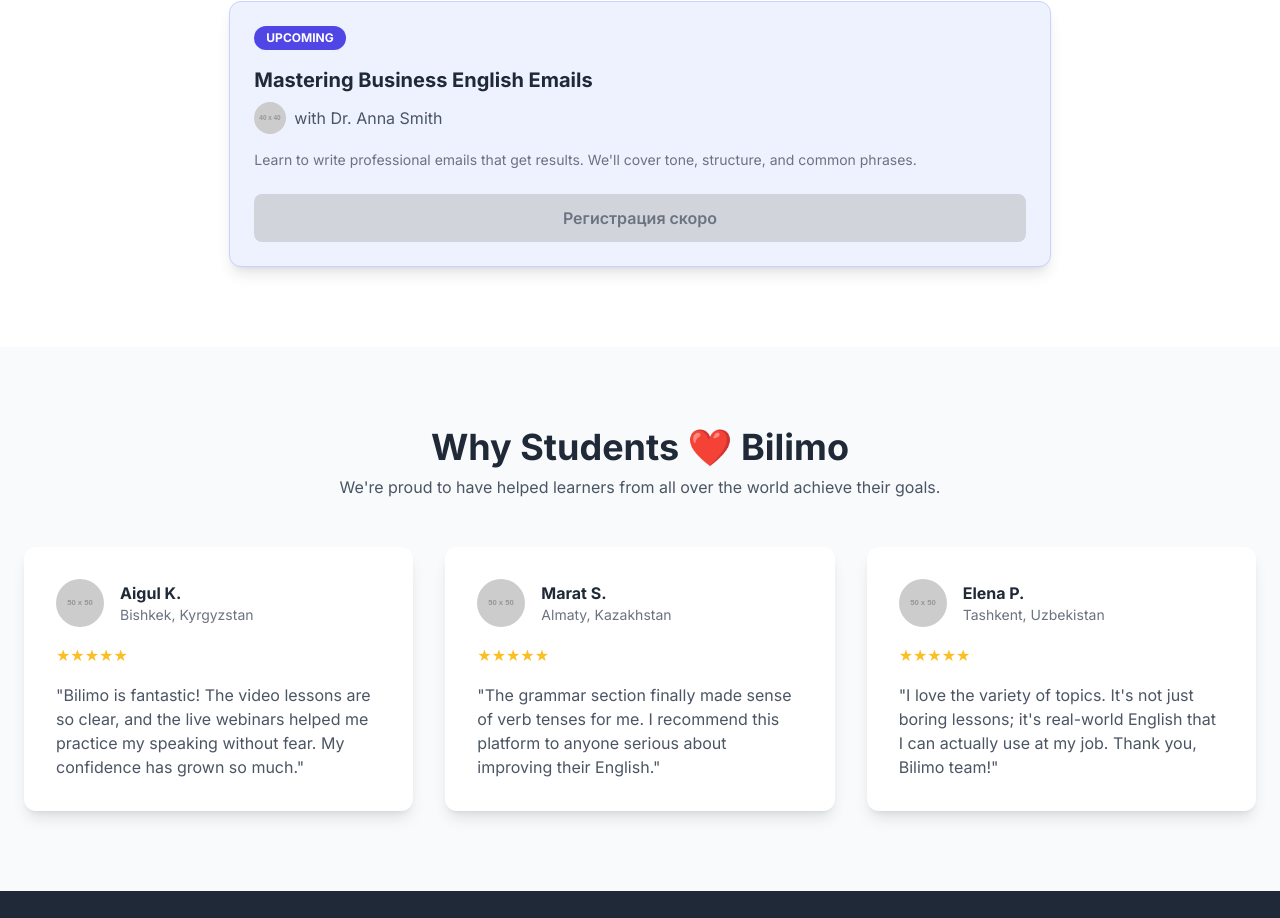
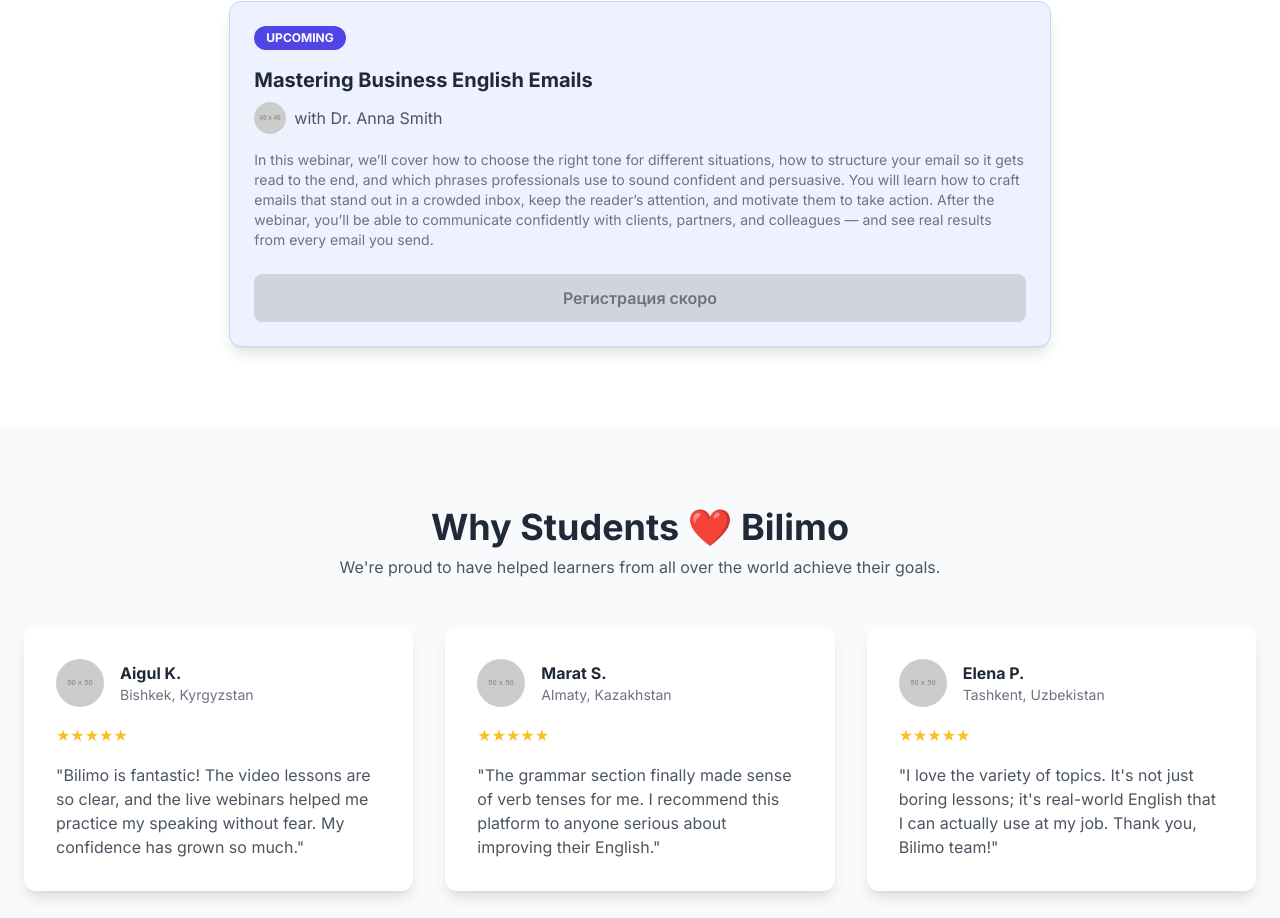
Before and after one commit to asanovayat-hub/bilimo.io, a plain HTML site: page index.html in a window 1280 px wide. Shown: the part 2153-3071 px from the top of the page. Drawn offline with nearby package versions, Linux system fonts and the light colour scheme; placeholder pictures from the web are drawn by us.

Commit message:
Update index.html

```diff
--- a/index.html
+++ b/index.html
@@ -196,7 +196,9 @@
                     <img src="https://placehold.co/40x40/E0E7FF/4F46E5?text=AS" alt="Dr. Anna Smith" class="w-8 h-8 rounded-full mr-2">
                     with Dr. Anna Smith
                 </p>
-                <p class="text-gray-500 text-sm mb-6">Learn to write professional emails that get results. We'll cover tone, structure, and common phrases.</p>
+                <p class="text-gray-500 text-sm mb-6">In this webinar, we’ll cover how to choose the right tone for different situations, how to structure your email so it gets read to the end, and which phrases professionals use to sound confident and persuasive.
+
+You will learn how to craft emails that stand out in a crowded inbox, keep the reader’s attention, and motivate them to take action. After the webinar, you’ll be able to communicate confidently with clients, partners, and colleagues — and see real results from every email you send.</p>
                 <div class="mt-auto">
                     <button disabled class="w-full bg-gray-300 text-gray-500 py-3 rounded-lg font-semibold cursor-not-allowed">Регистрация скоро</button>
                 </div>
```
